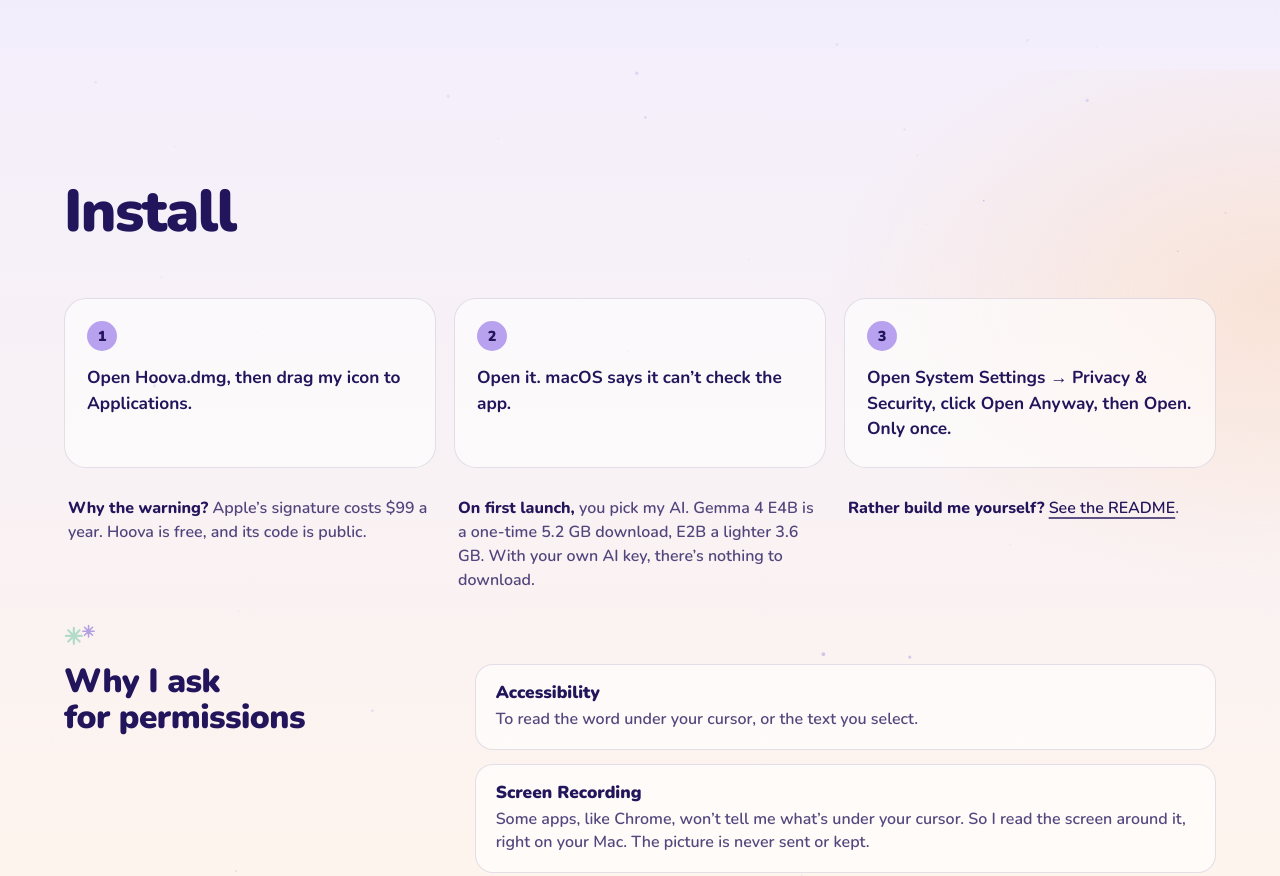
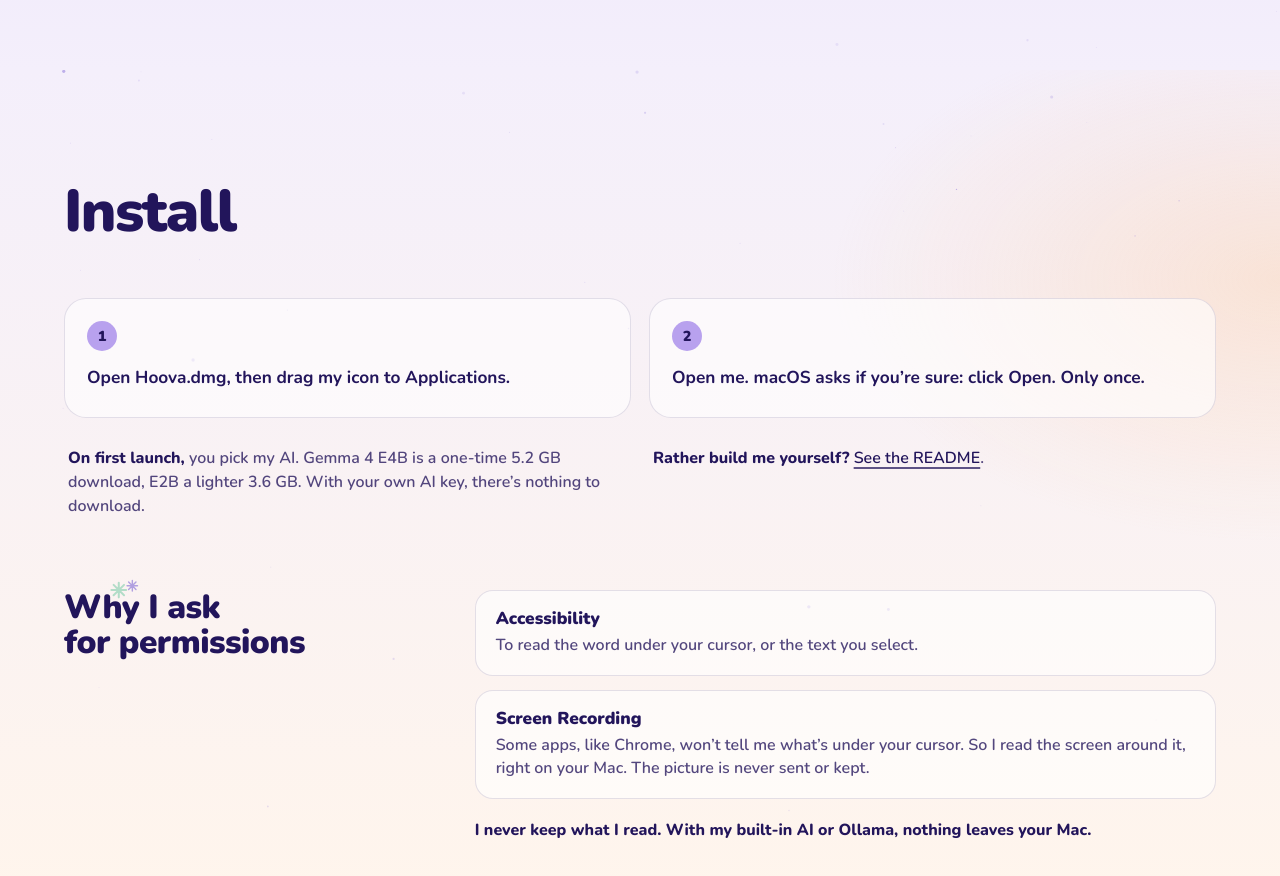
Before and after one commit to hoova-app/hoova-app.github.io, a plain HTML site: page index.html in a window 1280 px wide. Shown: the part 3373-4249 px from the top of the page. Drawn offline with Linux system fonts and the light colour scheme.

Commit message:
Two install steps: Hoova is now notarized

```diff
--- a/index.html
+++ b/index.html
@@ -295,12 +295,10 @@
   <div class="install-stage stage">
     <ol class="install-steps">
       <li class="install-card"><span class="step-n" aria-hidden="true">1</span><p>Open Hoova.dmg, then drag my icon to Applications.</p></li>
-      <li class="install-card"><span class="step-n" aria-hidden="true">2</span><p>Open it. macOS says it can’t check the app.</p></li>
-      <li class="install-card" id="install-anyway"><span class="step-n" aria-hidden="true">3</span><p>Open System Settings → Privacy &amp; Security, click <b>Open Anyway</b>, then <b>Open</b>. Only once.</p></li>
+      <li class="install-card" id="install-open"><span class="step-n" aria-hidden="true">2</span><p>Open me. macOS asks if you’re sure: click <b>Open</b>. Only once.</p></li>
     </ol>
   </div>
   <div class="install-notes">
-    <p><strong>Why the warning?</strong> Apple’s signature costs $99 a year. Hoova is free, and its code is public.</p>
     <p><strong>On first launch,</strong> you pick my AI. Gemma 4 E4B is a one-time 5.2 GB download, E2B a lighter 3.6 GB. With your own AI key, there’s nothing to download.</p>
     <p><strong>Rather build me yourself?</strong> <a href="https://github.com/Teay2026/hoova#readme">See the README</a>.</p>
   </div>
--- a/main.js
+++ b/main.js
@@ -32,7 +32,7 @@
   const moonStage = $('.moon-stage');
   const moonFace = $('.moon-face');
   const installSteps = $('.install-stage');
-  const installAnyway = $('#install-anyway');
+  const installOpen = $('#install-open');
   const endMark = $('.end-mark');
   const endDot = $('.end-dot');
 
@@ -236,7 +236,7 @@
       inset: 0.9,
     },
     moon: { stage: moonStage, pose: STAND, edge: () => boxIn(moonStage, moonFace), from: 'center', sink: 0.025 },
-    install: { stage: installSteps, pose: PEEK, edge: () => boxIn(installSteps, installAnyway), from: 'right', inset: 1.05 },
+    install: { stage: installSteps, pose: PEEK, edge: () => boxIn(installSteps, installOpen), from: 'right', inset: 1.05 },
     // Debout à côté du point de « hoova. », à sa droite, sur la ligne des lettres : jamais sur le point.
     dot: {
       stage: endMark,
--- a/styles.css
+++ b/styles.css
@@ -1670,7 +1670,7 @@ html.js .moon-stage:not(.is-seen) :is(.moon-face, .moon-craters) {
 
 .install-steps {
   display: grid;
-  grid-template-columns: repeat(3, minmax(0, 1fr));
+  grid-template-columns: repeat(2, minmax(0, 1fr));
   gap: 18px;
   margin: 0;
   padding: 0;
@@ -1697,7 +1697,7 @@ html.js .moon-stage:not(.is-seen) :is(.moon-face, .moon-craters) {
 
 .install-notes {
   display: grid;
-  grid-template-columns: repeat(3, minmax(0, 1fr));
+  grid-template-columns: repeat(2, minmax(0, 1fr));
   gap: 18px;
   margin-top: 28px;
 }
@@ -1983,8 +1983,8 @@ html:not(.js) .glow,
     grid-column: auto;
   }
 
-  /* Une carte sous l'autre : Hoova dépasse de la troisième dans l'espace au-dessus d'elle. */
-  #install-anyway {
+  /* Une carte sous l'autre : Hoova dépasse de la dernière dans l'espace au-dessus d'elle. */
+  #install-open {
     margin-top: calc(var(--hv-size) * .45);
   }
 }
```
